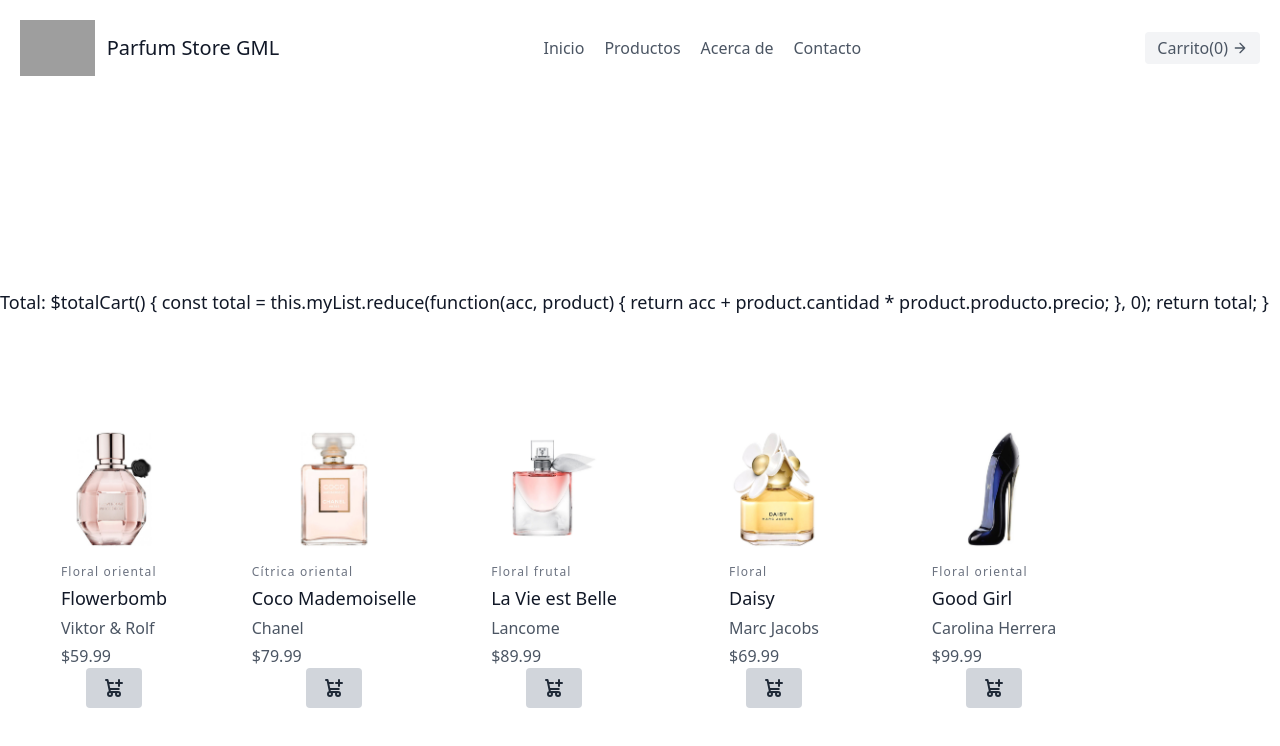
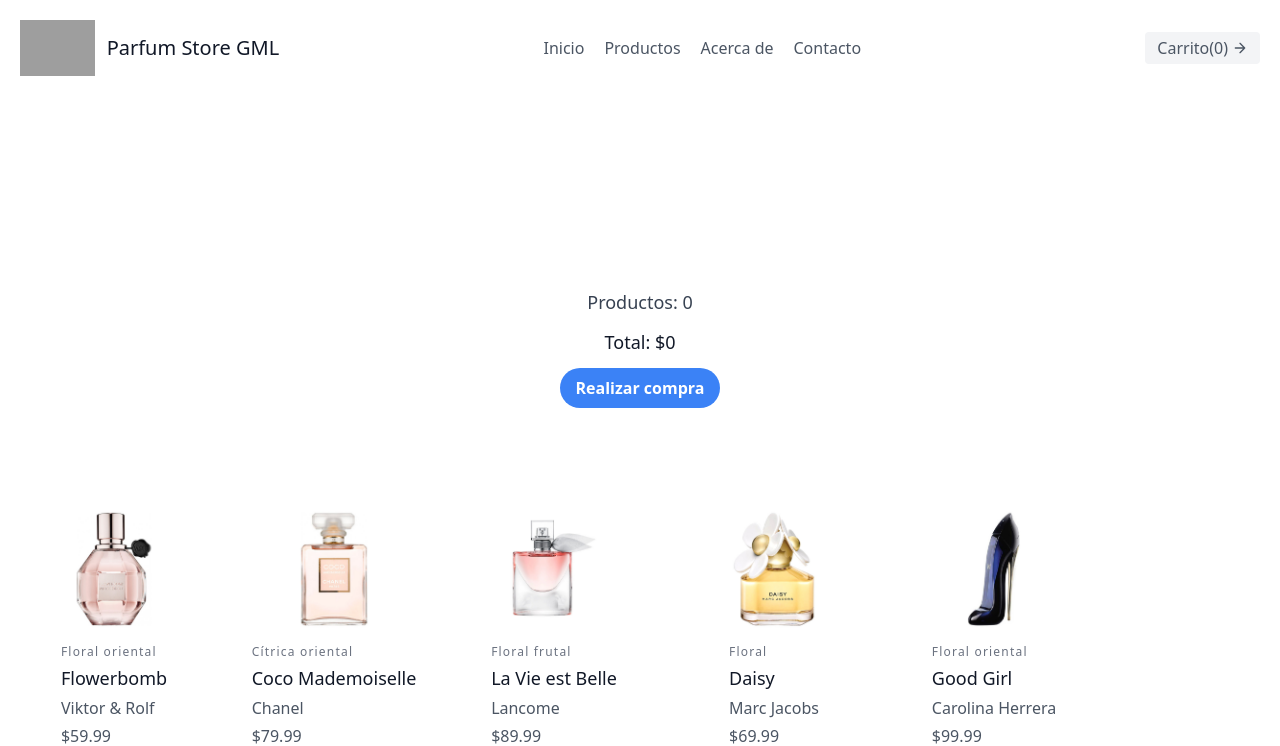
Before and after one commit to AngelLCortezDev/proyecto-innovacion, an Angular app: page / in a window 1280 px wide. Shown: the top 746 px of the page. Built offline with nearby package versions, Linux system fonts and the light colour scheme; data requests are answered from the project's data file; grey boxes are pictures that could not be loaded.

Commit message:
Cambios en carrito

```diff
--- a/src/app/components/carrito/carrito.component.css
+++ b/src/app/components/carrito/carrito.component.css
@@ -0,0 +1,5 @@
+.carrito-total{
+    display: flex;
+    flex-direction: column;
+    align-items: center;
+}
--- a/src/app/components/carrito/carrito.component.html
+++ b/src/app/components/carrito/carrito.component.html
@@ -16,6 +16,8 @@
     }
   </div>
   <div class="carrito-total">
-    <h2 class="text-gray-900 text-lg title-font font-medium mb-3">Total: ${{servicioTienda.totalCart}}</h2>
+    <h2 class="text-gray-700 text-lg title-font font-medium mb-3">Productos: {{listaCarrito.length}}</h2>
+    <h2 class="text-gray-900 text-lg title-font font-medium mb-3">Total: ${{totalCart()}}</h2>
+    <button class="bg-blue-500 hover:bg-blue-700 text-white font-bold py-2 px-4 rounded-full" >Realizar compra</button>
   </div>
 </section>
--- a/src/app/components/carrito/carrito.component.ts
+++ b/src/app/components/carrito/carrito.component.ts
@@ -22,4 +22,33 @@
 
   }
 
+  updateUnits(operation: string, id: number) {
+
+    const product = this.servicioTienda.findProductById(id)
+    if (product) {
+      if (operation === 'minus' && product.cantidad > 0) {
+        product.cantidad = product.cantidad - 1;
+      }
+      if (operation === 'add') {
+        product.cantidad = product.cantidad + 1;
+
+      }
+      if (product.cantidad === 0) {
+        this.deleteProduct(id)
+      }
+    }
+
+  }
+  totalProduct(price: number, units: number) {
+    return price * units
+  }
+  deleteProduct(id: number) {
+    this.servicioTienda.deleteProduct(id);
+
+  }
+  totalCart() {
+    const result = this.servicioTienda.totalCart();
+    return result;
+  }
+
 }
```
